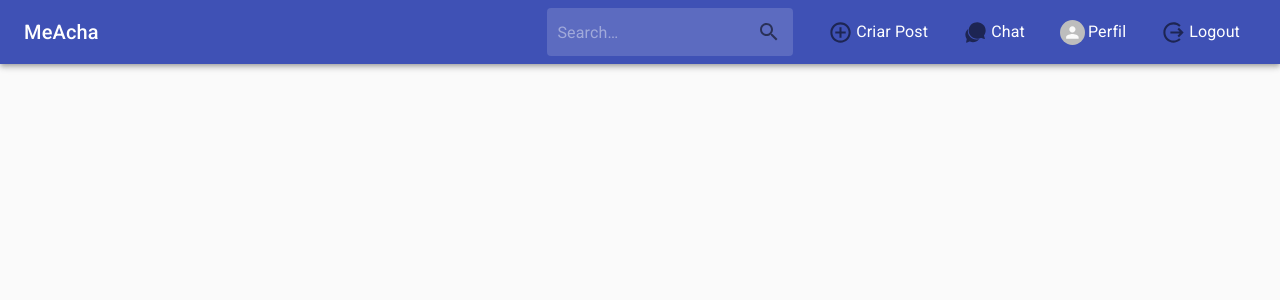
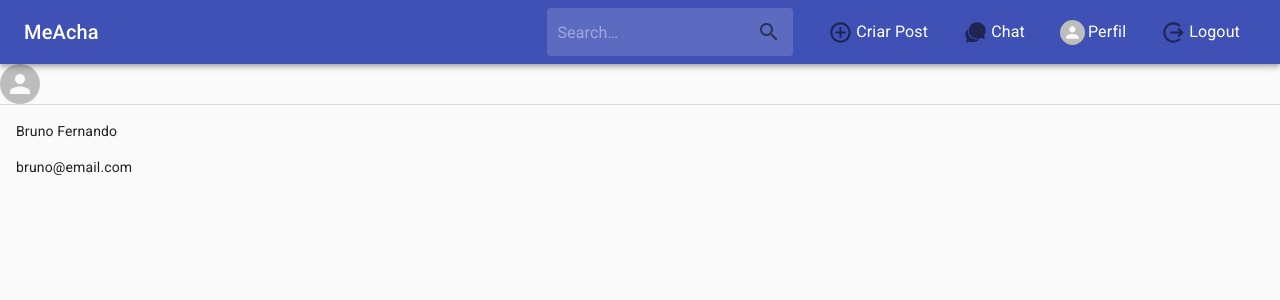
Before and after one commit to Bruno-Fernando/MeAcha, a React (Create React App) app in the folder client/: page /profile/1 in a window 1280 px wide. Shown: the top 300 px of the page. Built offline with nearby package versions, Linux system fonts and the light colour scheme.

Commit message:
Inicio do componente Profile, por enquanto contem apenas um esqueleto do que vai ser e precisa de estilos

```diff
--- /dev/null
+++ b/client/src/components/Profile/index.js
@@ -0,0 +1,26 @@
+import React, { useState } from "react";
+
+import Grid from "@material-ui/core/Grid";
+import Avatar from "@material-ui/core/Avatar";
+import Divider from "@material-ui/core/Divider";
+import List from "@material-ui/core/List";
+import ListItem from "@material-ui/core/ListItem";
+
+export default function Profile() {
+  const [user, setUser] = useState({
+    name: "Bruno Fernando",
+    email: "bruno@email.com",
+    postsIds: [1, 2, 3],
+  });
+  return (
+    <Grid>
+      <Avatar />
+
+      <Divider />
+      <List>
+        <ListItem>{user.name}</ListItem>
+        <ListItem>{user.email}</ListItem>
+      </List>
+    </Grid>
+  );
+}
--- a/client/src/routes.js
+++ b/client/src/routes.js
@@ -5,6 +5,7 @@ import Nav from "./components/Nav";
 import Register from "./components/Register";
 import Login from "./components/Login";
 import NewPost from "./components/NewPost";
+import Profile from "./components/Profile";
 
 export default function Routes() {
   return (
@@ -22,6 +23,10 @@ export default function Routes() {
         <Route path="/new/post">
           <NewPost />
         </Route>
+
+        <Route path="/profile/:id">
+          <Profile />
+        </Route>
       </Switch>
     </Router>
   );
```
